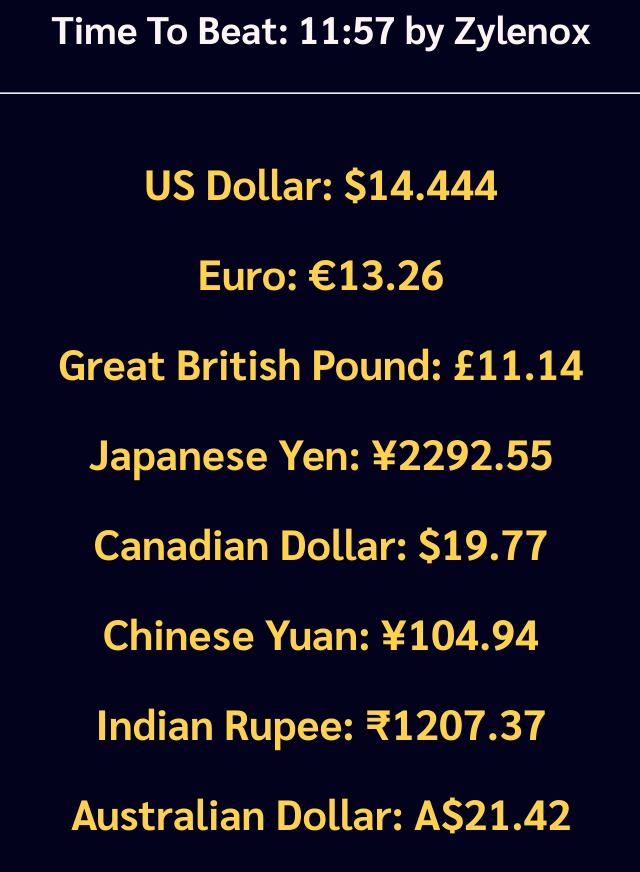
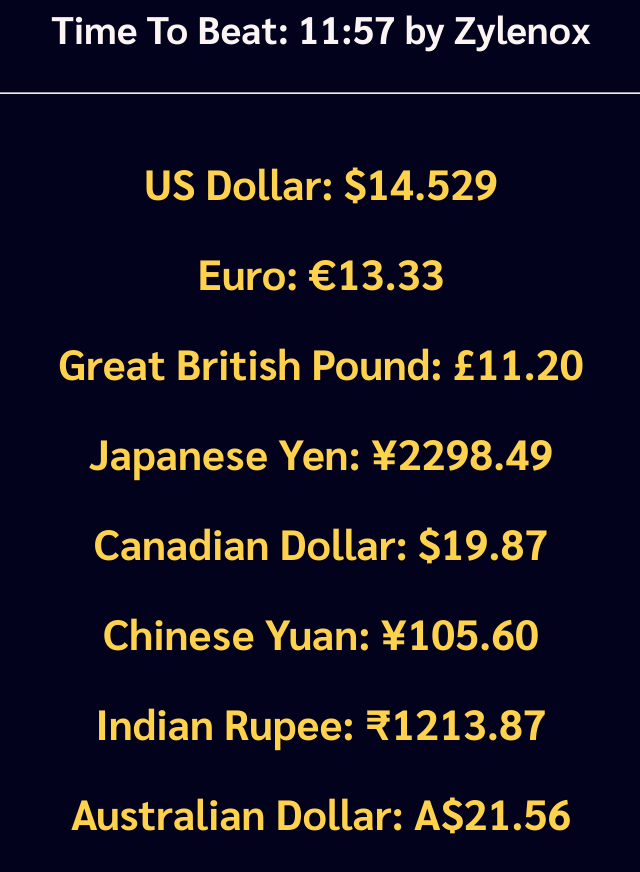
Before and after one commit to classicruns/classicruns.github.io, a plain HTML site: page classicbounty.html in a window 1280 px wide. Shown: the part 416-1288 px from the top of the page, without its empty margins (319-959 px from the left). Drawn offline with Linux system fonts and the light colour scheme.

Commit message:
Add files via upload

```diff
--- a/classicbounty.html
+++ b/classicbounty.html
@@ -26,13 +26,13 @@
 <br>
 <div>
     <div ></div>
-        <h2 class="text-center"> US Dollar: $14.444 </h2>
-	<h2 class="text-center"> Euro: €13.26 </h2>
-	<h2 class="text-center"> Great British Pound: £11.14 </h2>
-	<h2 class="text-center"> Japanese Yen: ¥2292.55 </h2>
-	<h2 class="text-center"> Canadian Dollar: $19.77 </h2>
-	<h2 class="text-center"> Chinese Yuan: ¥104.94 </h2>
-	<h2 class="text-center"> Indian Rupee: ₹1207.37 </h2>
-	<h2 class="text-center"> Australian Dollar: A$21.42 </h2>
+        <h2 class="text-center"> US Dollar: $14.529 </h2>
+	<h2 class="text-center"> Euro: €13.33 </h2>
+	<h2 class="text-center"> Great British Pound: £11.20 </h2>
+	<h2 class="text-center"> Japanese Yen: ¥2298.49 </h2>
+	<h2 class="text-center"> Canadian Dollar: $19.87 </h2>
+	<h2 class="text-center"> Chinese Yuan: ¥105.60 </h2>
+	<h2 class="text-center"> Indian Rupee: ₹1213.87 </h2>
+	<h2 class="text-center"> Australian Dollar: A$21.56 </h2>
         <br>
 </div>
```
